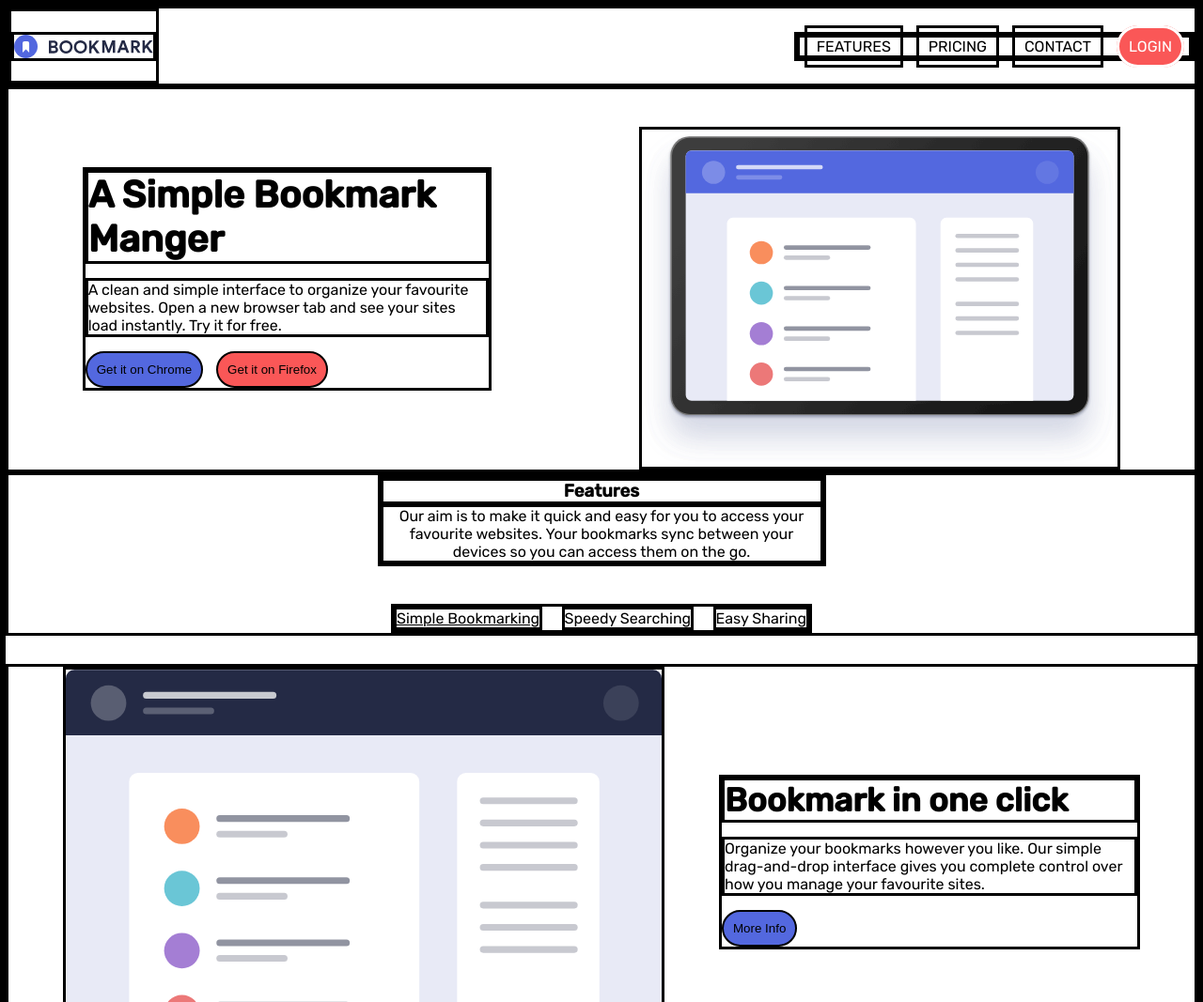
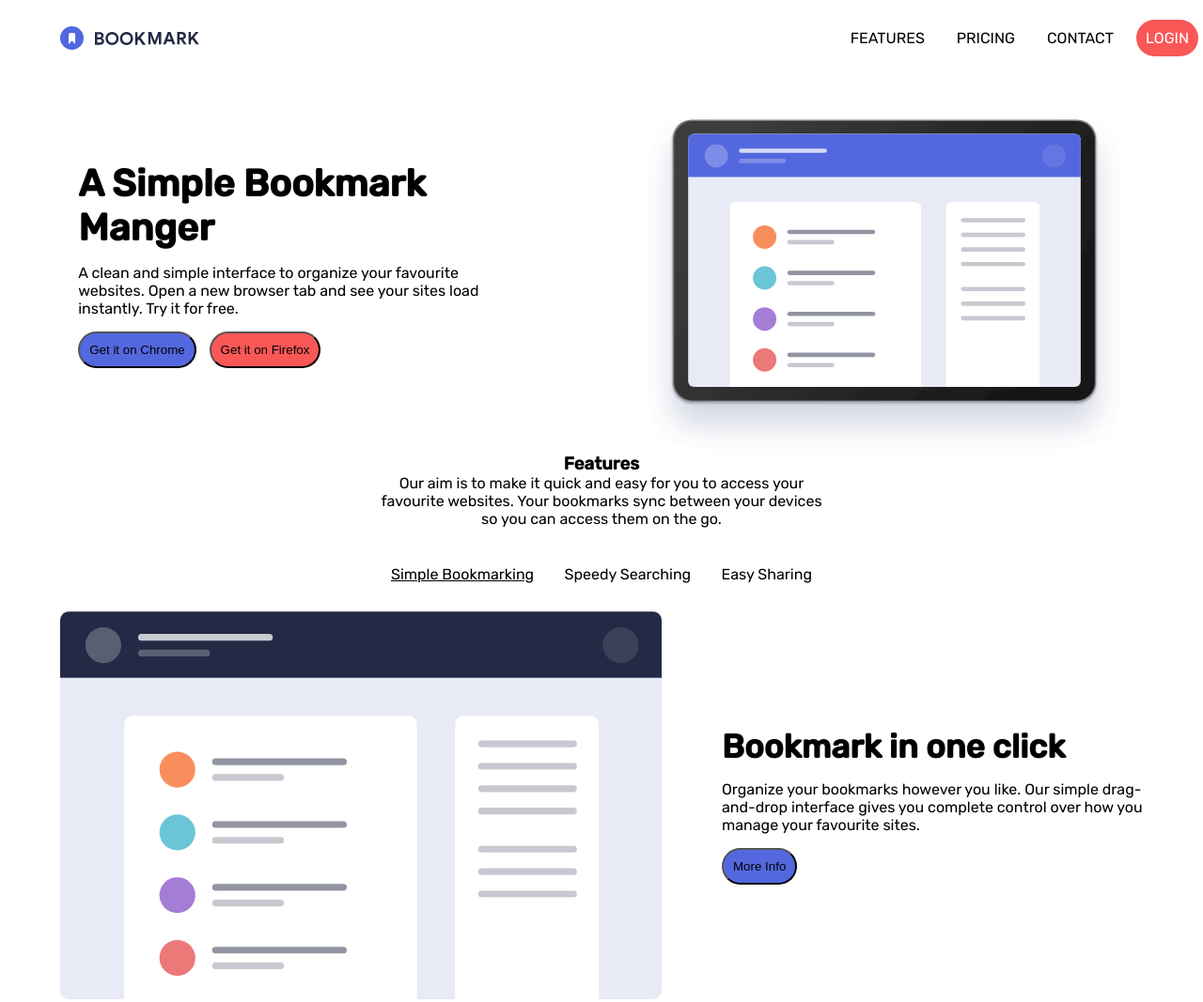
Before and after one commit to HenockAdane/BookMark, a plain HTML site: page index.html in a window 1280 px wide. Shown: the top 1067 px of the page at 94% size. Drawn offline with nearby package versions, Linux system fonts and the light colour scheme.

Commit message:
Update style.css

```diff
--- a/style.css
+++ b/style.css
@@ -5,7 +5,6 @@
     margin: 0;
     padding: 0;
     box-sizing: border-box;
-    border-style: solid;
 }
 
 body
@@ -30,7 +29,7 @@ header
     align-items: center;
     justify-content: space-between;
     display: flex;
-    border-style: solid;
+    margin: 0 0 0 5%;
 }
 
 .phone-nav
@@ -43,7 +42,6 @@ header
 
 nav
 {
-    border-style: solid;
 }
 
 .nav-links
```
